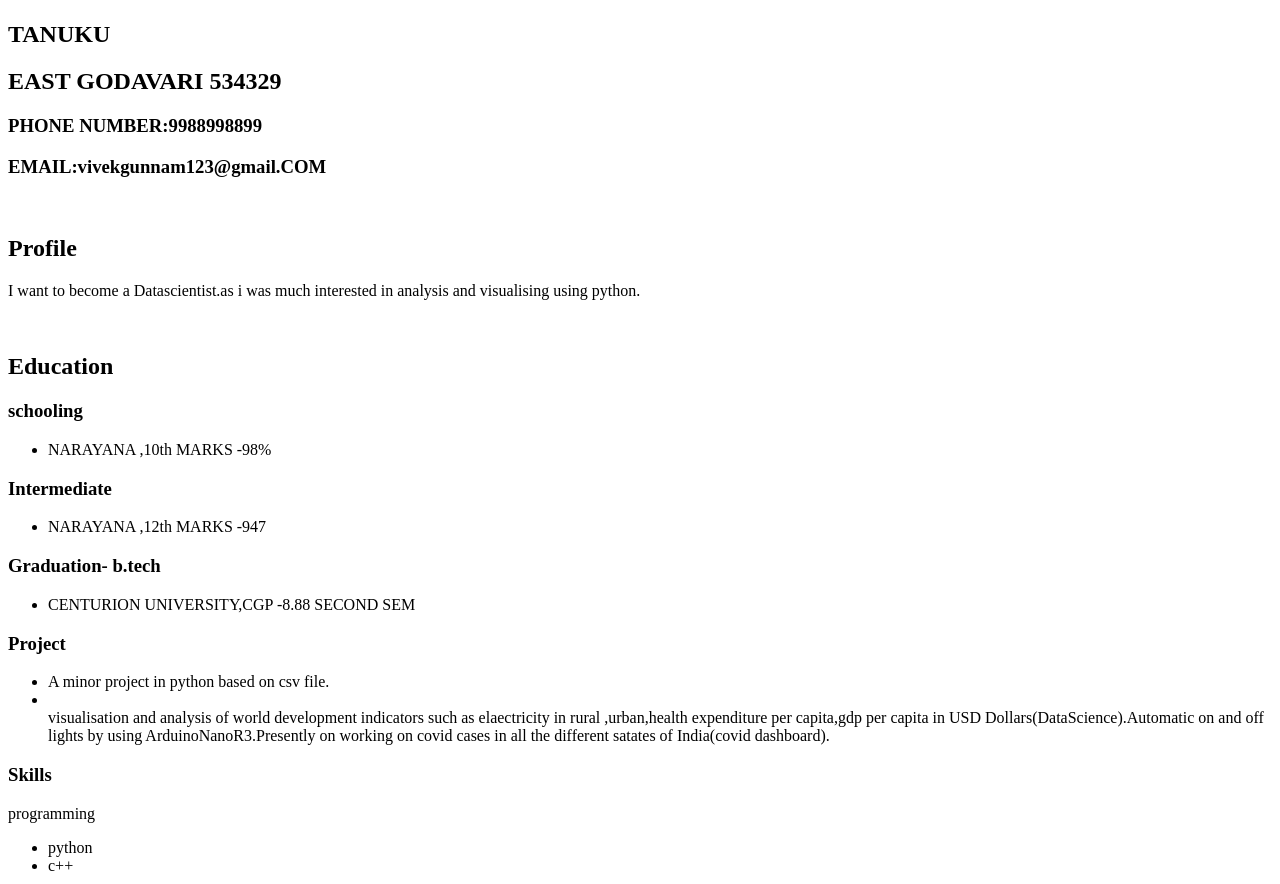
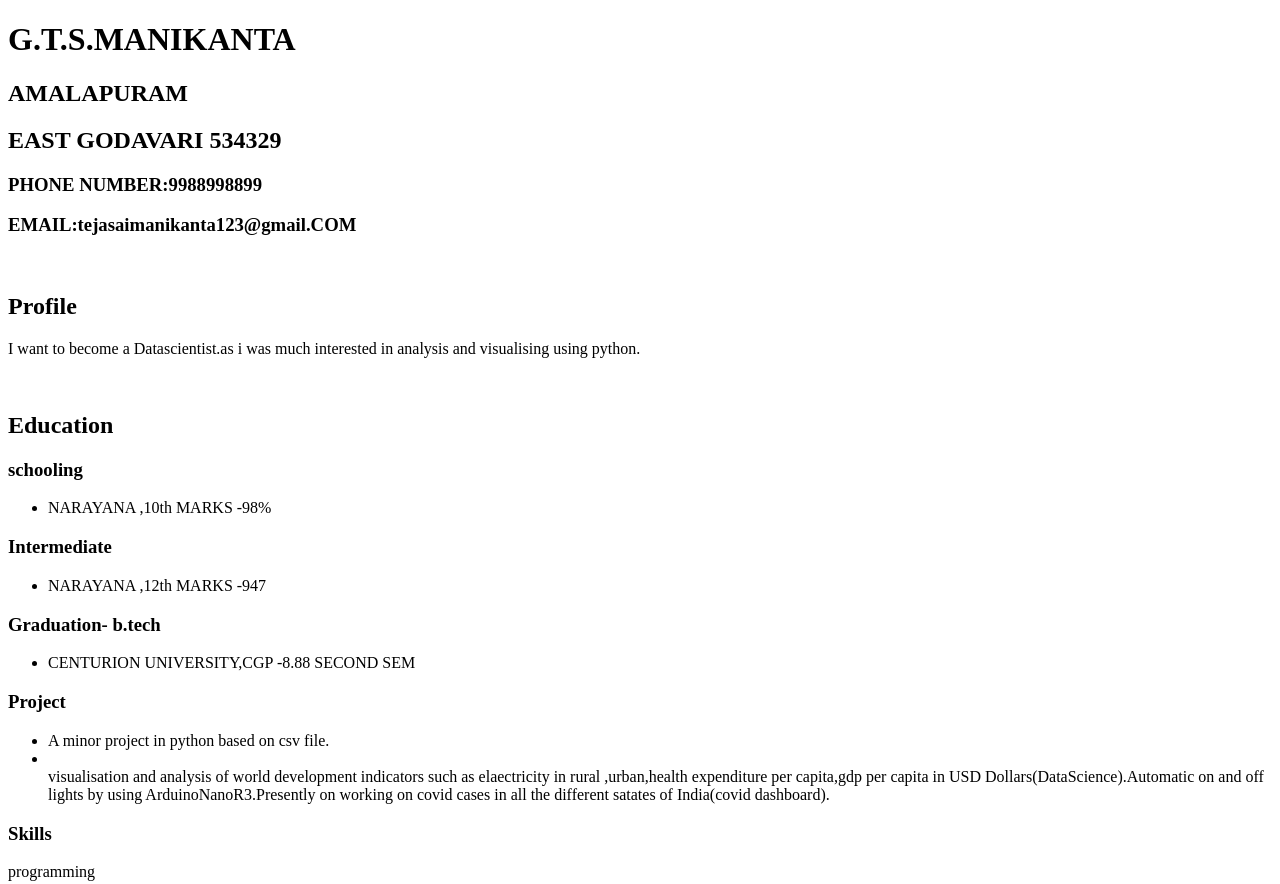
Before and after one commit to teja6699/AWP-PROGRAMS, a plain HTML site: page html1.html in a window 1280 px wide. Shown: the top 884 px of the page. Drawn offline with Linux system fonts and the light colour scheme.

Commit message:
Update html1.html

```diff
--- a/html1.html
+++ b/html1.html
@@ -5,11 +5,11 @@
 </head>
 <body>
 <div id="resume">
-<h1></h1>
-<h2>TANUKU</h2>
+<h1>G.T.S.MANIKANTA</h1>
+<h2>AMALAPURAM</h2>
 <h2>EAST GODAVARI 534329</h2>
 <h3>PHONE NUMBER:9988998899</h3>
-<h3>EMAIL:vivekgunnam123@gmail.COM</h3>
+<h3>EMAIL:tejasaimanikanta123@gmail.COM</h3>
 <br />
 </div>
 <h2>Profile</h2>
```
